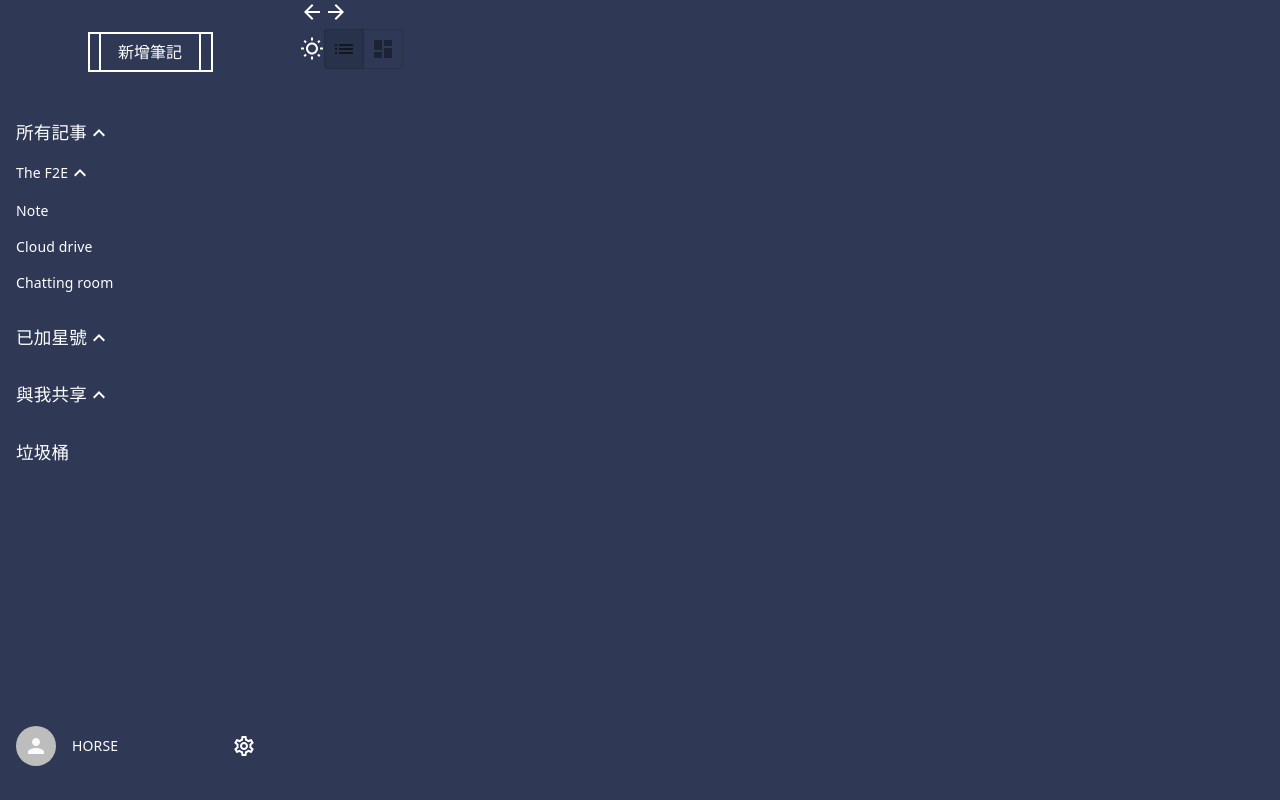
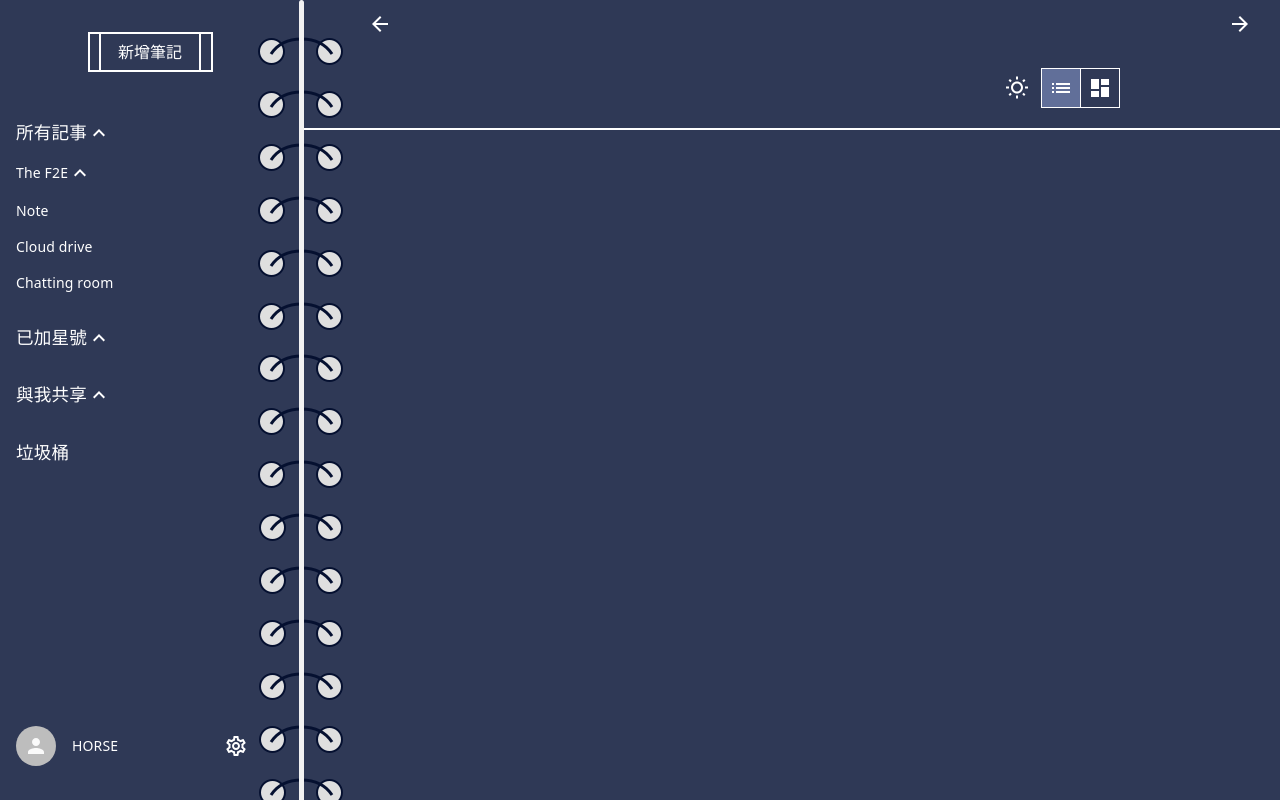
Before and after one commit to littlehorseboy/the-f2e-2019-ninth, a React app: page /#/ in a window 1280 px wide. Built offline with nearby package versions, Linux system fonts and the light colour scheme.

Commit message:
feat: header 切版完成

```diff
--- a/src/pages/Home/Home.tsx
+++ b/src/pages/Home/Home.tsx
@@ -21,6 +21,9 @@ import ListIcon from '@material-ui/icons/List';
 import DashboardIcon from '@material-ui/icons/Dashboard';
 import { RouteComponentPropsI, RouteWithSubRoutes } from '../../router/Router';
 import CustomButton from '../../components/UI/CustomButton/CustomButton';
+
+// eslint-disable-next-line @typescript-eslint/no-var-requires
+const separateDarkImg = require('../../assets/images/separate_dark.png');
 
 // eslint-disable-next-line @typescript-eslint/explicit-function-return-type
 const useStyles = makeStyles((theme) => createStyles({
@@ -55,7 +58,7 @@ const useStyles = makeStyles((theme) => createStyles({
   },
   userContainer: {
     paddingLeft: theme.spacing(2),
-    paddingRight: theme.spacing(4),
+    paddingRight: theme.spacing(5),
     display: 'flex',
     justifyContent: 'space-between',
     alignItems: 'center',
@@ -64,6 +67,46 @@ const useStyles = makeStyles((theme) => createStyles({
       alignItems: 'center',
       '& > span': {
         paddingLeft: theme.spacing(2),
+      },
+    },
+  },
+  separateImgDiv: {
+    backgroundImage: `url(${separateDarkImg})`,
+    position: 'absolute',
+    top: 0,
+    left: 'calc(300px - 42.5px)',
+    width: 85,
+    height: '100%',
+  },
+  rightContainer: {
+    flexGrow: 1,
+    '& > div:first-child': {
+      borderBottom: '2px solid currentColor',
+    },
+  },
+  headerArrowContainer: {
+    paddingLeft: theme.spacing(7),
+    paddingRight: theme.spacing(2),
+    display: 'flex',
+    justifyContent: 'space-between',
+  },
+  headerToolbarContainer: {
+    paddingLeft: theme.spacing(7),
+    paddingRight: theme.spacing(20),
+    paddingTop: theme.spacing(2),
+    paddingBottom: theme.spacing(2),
+    display: 'flex',
+    justifyContent: 'flex-end',
+    alignItems: 'center',
+  },
+  toggleButtonGroup: {
+    backgroundColor: 'transparent',
+    '& > button.MuiToggleButton-root': {
+      color: 'currentColor',
+      borderColor: 'currentColor',
+      borderRadius: 0,
+      '&.Mui-selected': {
+        backgroundColor: '#616F99',
       },
     },
   },
@@ -187,18 +230,27 @@ export default function Home(props: RouteComponentPropsI): JSX.Element {
             </IconButton>
           </div>
         </div>
+
+        <div className={classes.separateImgDiv} />
+        {/* <img src={separateDarkImg} alt="" /> */}
       </div>
 
-      <div>
+      <div className={classes.rightContainer}>
         <div>
-          <div>
-            <ArrowBackIcon />
-            <ArrowForwardIcon />
+          <div className={classes.headerArrowContainer}>
+            <IconButton color="inherit">
+              <ArrowBackIcon />
+            </IconButton>
+            <IconButton color="inherit">
+              <ArrowForwardIcon />
+            </IconButton>
           </div>
-          <div>
-            <WbSunnyOutlinedIcon />
+          <div className={classes.headerToolbarContainer}>
+            <IconButton color="inherit">
+              <WbSunnyOutlinedIcon />
+            </IconButton>
             <ToggleButtonGroup
-              // className={classes.toggleButtonGroup}
+              className={classes.toggleButtonGroup}
               value={viewMode}
               size="small"
               exclusive
```
